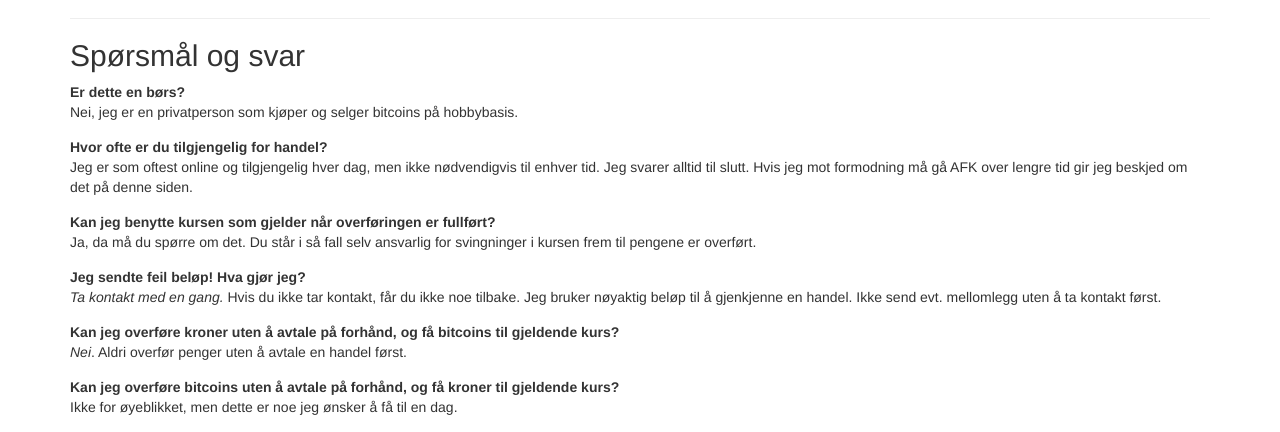
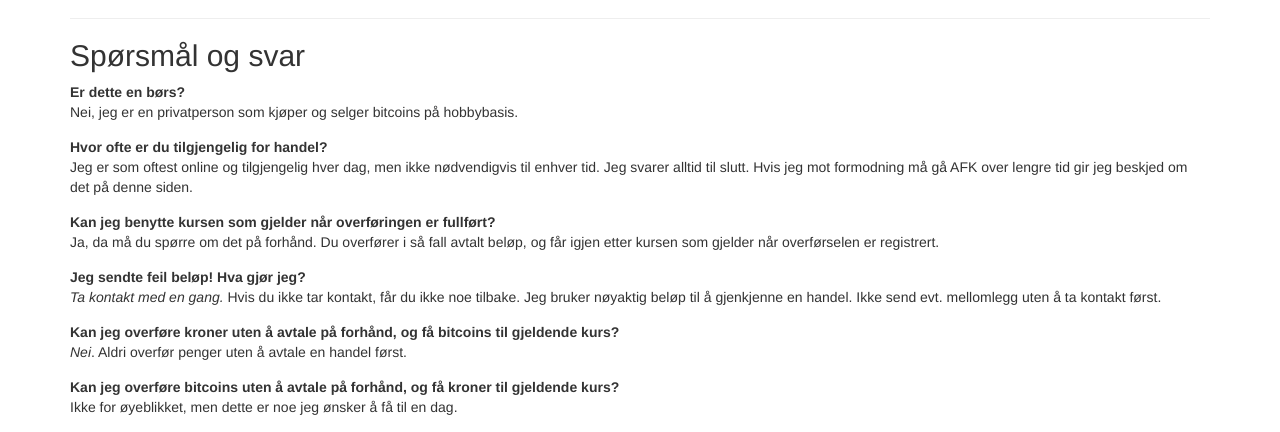
Before and after one commit to kvikshaug/btc.kvikshaug.no, a Django app: template core/templates/core/index.html in a window 1280 px wide. Shown: the part 801-1233 px from the top of the page. Run offline with Django 3.2, Linux system fonts and the light colour scheme; the template is opened without the code that fills it, so the values that code supplies are empty; style sheets or scripts are compiled from the project's sources; parts of the project's set-up code (start-up, migrations or seed data) failed here and were passed over; some libraries are stand-ins or nearby versions.

Commit message:
Rephrase

```diff
--- a/core/templates/core/index.html
+++ b/core/templates/core/index.html
@@ -112,7 +112,7 @@
     <dd>Jeg er som oftest online og tilgjengelig hver dag, men ikke nødvendigvis til enhver tid. Jeg svarer alltid til slutt. Hvis jeg mot formodning må gå AFK over lengre tid gir jeg beskjed om det på denne siden.</dd>
 
     <dt>Kan jeg benytte kursen som gjelder når overføringen er fullført?</dt>
-    <dd>Ja, da må du spørre om det. Du står i så fall selv ansvarlig for svingninger i kursen frem til pengene er overført.</dd>
+    <dd>Ja, da må du spørre om det på forhånd. Du overfører i så fall avtalt beløp, og får igjen etter kursen som gjelder når overførselen er registrert.</dd>
 
     <dt>Jeg sendte feil beløp! Hva gjør jeg?</dt>
     <dd><em>Ta kontakt med en gang.</em> Hvis du ikke tar kontakt, får du ikke noe tilbake. Jeg bruker nøyaktig beløp til å gjenkjenne en handel. Ikke send evt. mellomlegg uten å ta kontakt først.</dd>
```
